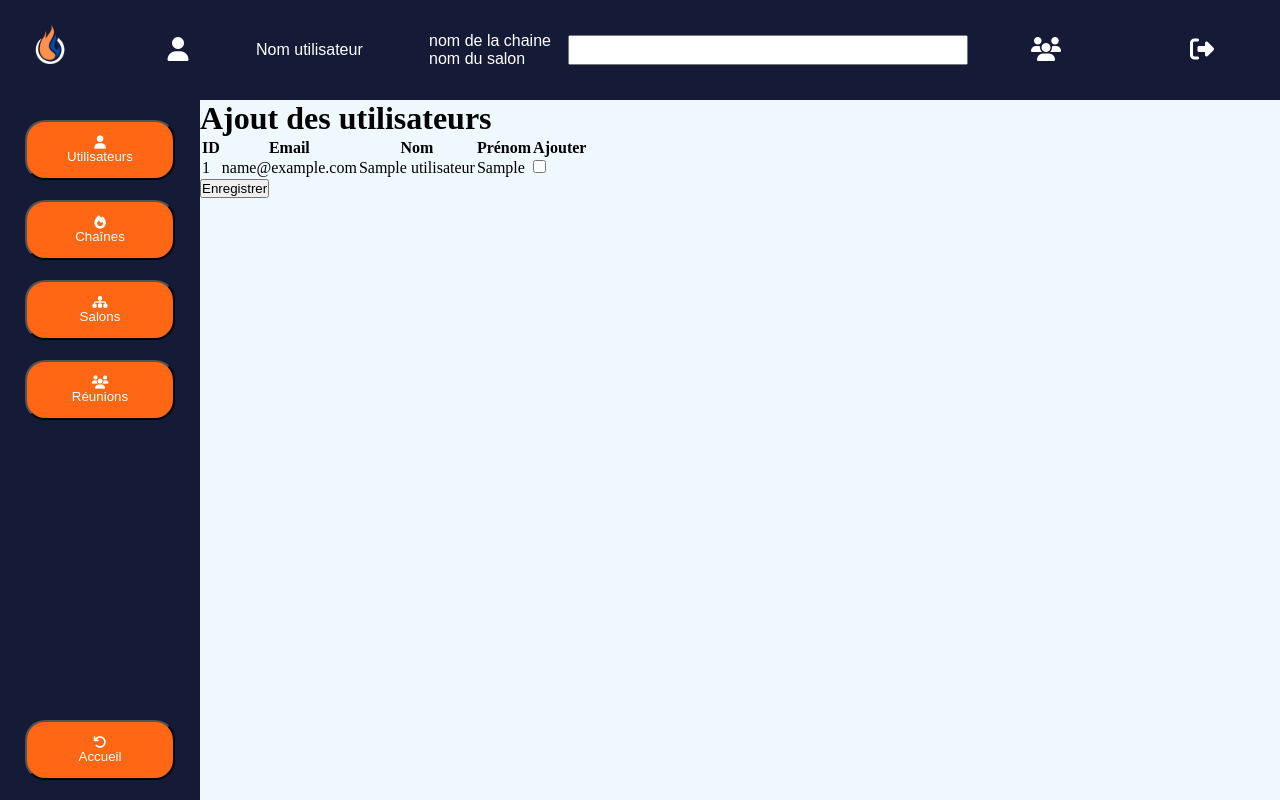
After one commit to jpbernabei/alerte-MNS, a PHP site: page /admin/parametre-chaines/addUser.php?id=1 in a window 1280 px wide. The commit adds this page. Run offline with PHP 8.4, Linux system fonts and the light colour scheme; tables that the repository leaves empty or names only in its code hold one stand-in row (values such as "Sample post"); some libraries are stand-ins or nearby versions.

Commit message:
la chaine à moitié complete

```diff
--- /dev/null
+++ b/admin/parametre-chaines/addUser.php
@@ -0,0 +1,116 @@
+<?php
+session_start();
+
+include '../../includes/inc-db-connect.php';
+require $_SERVER['DOCUMENT_ROOT'] . "/managers/utilisateur-manager.php";
+require $_SERVER['DOCUMENT_ROOT'] . "/managers/chaine-manager.php";
+
+$utilisateurs = getAllUser();
+
+
+if (isset($_POST['submit'])) {
+
+    $id = insertUserChaine($_POST['chaine_utilisateur']);
+    if ($id) {
+
+        header("Location: /admin/parametre-chaines/index.php"); exit;
+        echo ("reussi");
+    } else {
+        echo ("Une erreur est survenu");
+    }
+}
+
+
+?>
+<!DOCTYPE html>
+<html lang="fr">
+
+<head>
+    <meta charset="UTF-8">
+    <meta http-equiv="X-UA-Compatible" content="IE=edge">
+    <meta name="viewport" content="width=device-width, initial-scale=1.0">
+    <link rel="stylesheet" href="../../assets/css/style-parametre-admin.css">
+    <script src="https://kit.fontawesome.com/18cbf17047.js" crossorigin="anonymous"></script>
+    <title>Ajouter un utilisateur dans une chaîne</title>
+</head>
+
+<body>
+    <div class="container-grid">
+        <header>
+            <img class="logo" src="/images/LOGO_ALERT_MNS_transparent.ico" alt="">
+            <a href=""><i class="fa-solid fa-user fa-xl" style="color: #ffffff;"></i></a>
+            <div class="police name-user">Nom utilisateur</div>
+            <div>
+                <div class="police name-chaine">nom de la chaine </div>
+                <div class="police name-salon">nom du salon</div>
+            </div>
+            <input class="search" type="search">
+            <a href=""><i class="fa-solid fa-users fa-xl" style="color: #ffffff;"></i></a>
+            <a href="../../logout.php"><i class="fa-solid fa-right-from-bracket fa-xl" style="color: #ffffff;"></i></a>
+        </header>
+        <nav class="nav-chaine">
+            <div>
+                <button class="button-chaines police"><i class="fa-solid fa-user" style="color: #ffffff ;"></i>Utilisateurs</button>
+            </div>
+            <div>
+                <button class="button-chaines police"><i class="fa-solid fa-fire" style="color: #ffffff;"></i>Chaînes</button>
+            </div>
+            <div>
+                <button class="button-chaines police"><i class="fa-solid fa-sitemap" style="color: #ffffff;"></i>Salons</button>
+            </div>
+            <div>
+                <button class="button-chaines police"><i class="fa-solid fa-users " style="color: #ffffff;"></i>Réunions</button>
+            </div>
+
+            <div class="button-creation-container">
+
+                <a href="/admin/parametre-admin.php"><button class="button-creation police"><i class="fa-solid fa-arrow-rotate-left"></i>Accueil</button></a>
+
+
+            </div>
+        </nav>
+        <main>
+
+            <div>
+                <h1>Ajout des utilisateurs</h1>
+                <main>
+                    <div>
+                        <form action="/admin/parametre-chaines/addUser.php" method="post">
+                        <table>
+                            <thead>
+                                <th>ID</th>
+                                <th>Email</th>
+                                <th>Nom</th>
+                                <th>Prénom</th>
+                                <th>Ajouter</th>
+                            </thead>
+                            <tbody>
+
+                                <?php foreach ($utilisateurs as $utilisateur) : ?>
+                                    <tr>
+                                        <td><?= $utilisateur['id_utilisateur'] ?></td>
+                                        <td><?= $utilisateur['email_utilisateur'] ?></td>
+                                        <td><?= $utilisateur['nom_utilisateur'] ?></td>
+                                        <td><?= $utilisateur['prenom_utilisateur'] ?></td>
+                                        <td>
+                                        <label>
+                                            <input type="checkbox" name="chaine_utilisateur[id_utilisateur]" value="<?= $utilisateur["id_utilisateur"] ?>">
+                                        </label>
+                                        </td>
+                                        <input type="hidden" name="chaine_utilisateur[id_chaine]" value="<?=$_GET['id']?>">
+                                    </tr>
+                                <?php
+                                endforeach;  ?>
+                            </tbody>
+                        </table>
+                        <input type="submit"  name="submit" value="Enregistrer" class="btn btn-primary">
+                        </form>
+                    </div>
+
+                </main>
+
+            </div>
+
+</body>
+
+</html>
--- a/managers/chaine-manager.php
+++ b/managers/chaine-manager.php
@@ -13,12 +13,13 @@ function getAllChaine(){
 
 // Fonction qui recupere les utilisateurs d'une chaine
 
-function getUtilisateurChaine(array $data){
+function getUtilisateur(array $data){
     $pdo = $GLOBALS['pdo'];
     $sql = "SELECT utilisateur.nom_utilisateur, utilisateur.prenom_utilisateur
     FROM chaine
-    JOIN chaine_utilisateur ON chaine.id_chaine = chaine_utilisateur.id_chaine
-    JOIN utilisateur ON chaine_utilisateur.id_utilisateur = utilisateur.id_utilisateur ";
+    LEFT JOIN chaine_utilisateur ON chaine.id_chaine = chaine_utilisateur.id_chaine
+    LEFT JOIN utilisateur ON chaine_utilisateur.id_utilisateur = utilisateur.id_utilisateur
+    WHERE  chaine.id_utilisateur=utilisateur.id_utilisateur";
     return $pdo->query($sql)->fetchAll();
 }
 
@@ -51,8 +52,8 @@ function insertChaine(array $data){
 function insertUtilisateur (array $data)
 {
     $pdo = $GLOBALS['pdo'];
-    $sql = "INSERT INTO utilisateur (nom_utilisateur, prenom_utilisateur)
-    VALUES (:nom_utilisateur, :prenom_utilisateur)";
+    $sql = "INSERT INTO utilisateur (id_utilisateur, nom_utilisateur, prenom_utilisateur)
+    VALUES (:id_utilisateur, :nom_utilisateur, :prenom_utilisateur)";
     $stmt = $pdo->prepare($sql);
     $stmt->execute($data);
 
@@ -102,5 +103,15 @@ function updateChaine1(array $data){
     $stmt->execute($data);
     return $stmt->rowCount();
 }
+// Fonction qui permet d'insérer dans une chaine un utilisateur
+
+function insertUserChaine(array $data)
+{
+    $pdo = $GLOBALS['pdo'];
+    $sql = "INSERT INTO chaine_utilisateur (id_utilisateur,id_chaine) VALUES(:id_utilisateur,:id_chaine)";
+    $stmt = $pdo->prepare($sql);
+    $stmt->execute($data);
+    return $stmt->rowCount();
+}
 
 // Algorithme qui permet de désactiver une chaîne par l'admin
```
Also changed, not shown: admin/parametre-chaines/index.php (+7 -3 lines), admin/parametre-chaines/new.php (+4 -3 lines).
